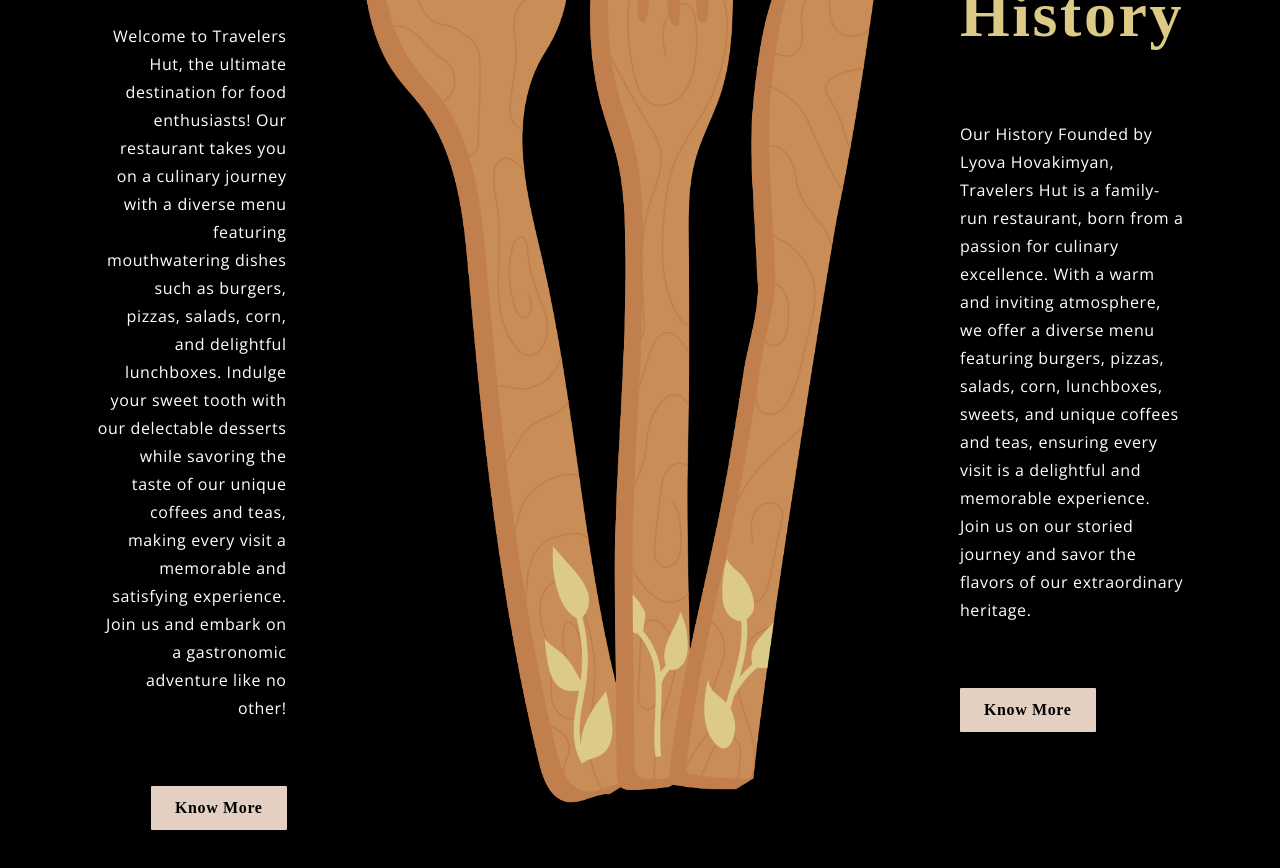
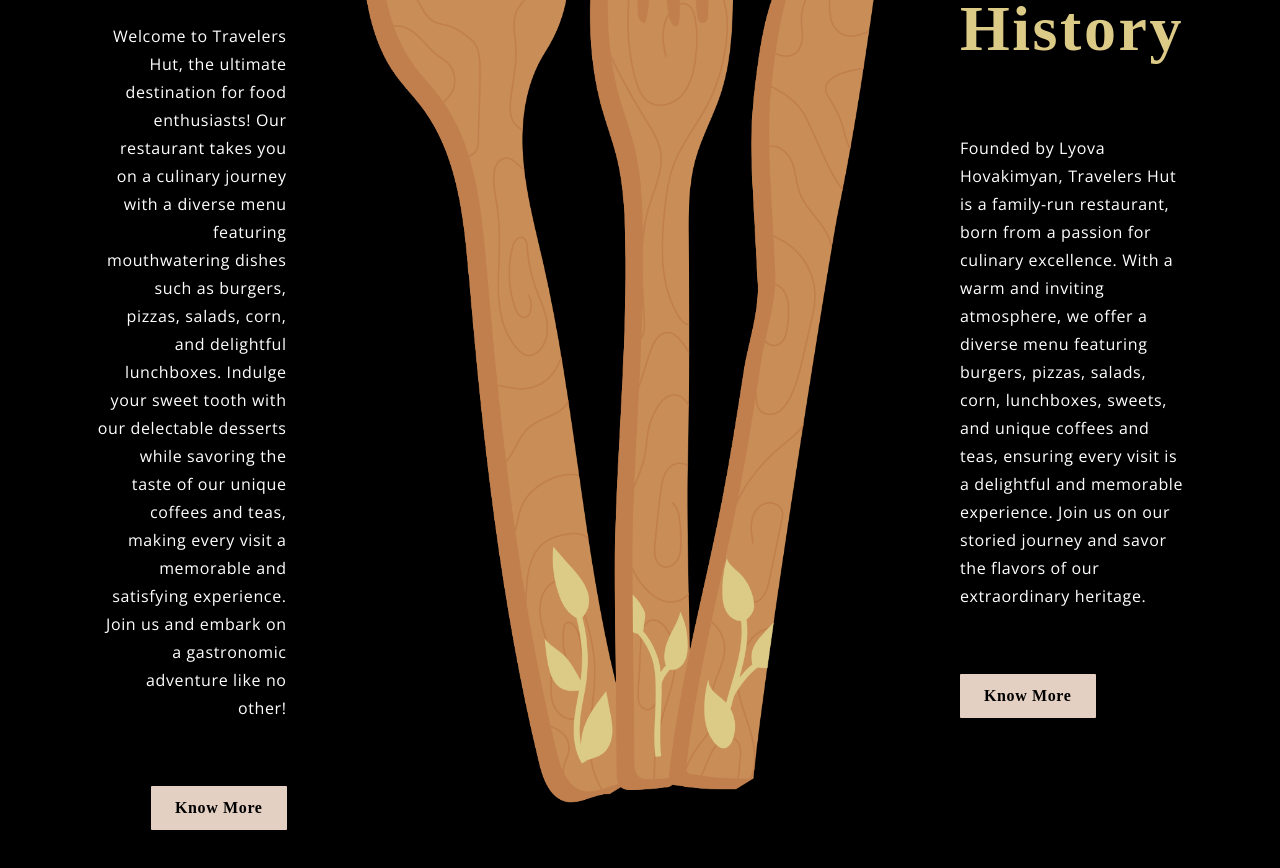
Before and after one commit to Anzhela-Sahakyan/Travelers_hut_project, a React (Create React App) app: page / in a window 1280 px wide. Shown: the part 1360-2228 px from the top of the page. Built offline with nearby package versions, Linux system fonts and the light colour scheme; a web font is replaced by a local one.

Commit message:
feat(About) deleting unnecessary text

```diff
--- a/src/Components/About/About.tsx
+++ b/src/Components/About/About.tsx
@@ -33,13 +33,13 @@
         <div className={styles.about_content_history}>
           <h1 className="headtext__cormorant">Our History</h1>
           <p className="p__opensans">
-            Our History Founded by Lyova Hovakimyan, Travelers Hut is a
-            family-run restaurant, born from a passion for culinary excellence.
-            With a warm and inviting atmosphere, we offer a diverse menu
-            featuring burgers, pizzas, salads, corn, lunchboxes, sweets, and
-            unique coffees and teas, ensuring every visit is a delightful and
-            memorable experience. Join us on our storied journey and savor the
-            flavors of our extraordinary heritage.
+            Founded by Lyova Hovakimyan, Travelers Hut is a family-run
+            restaurant, born from a passion for culinary excellence. With a warm
+            and inviting atmosphere, we offer a diverse menu featuring burgers,
+            pizzas, salads, corn, lunchboxes, sweets, and unique coffees and
+            teas, ensuring every visit is a delightful and memorable experience.
+            Join us on our storied journey and savor the flavors of our
+            extraordinary heritage.
           </p>
           <button type="button" className="custom__button">
             Know More
```
